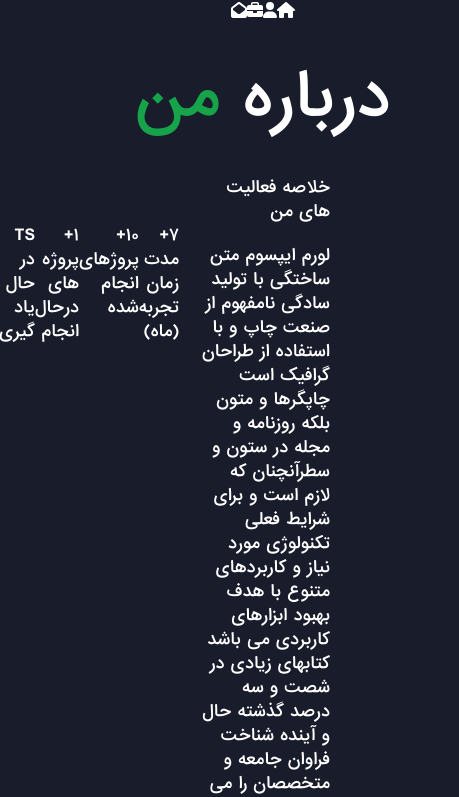
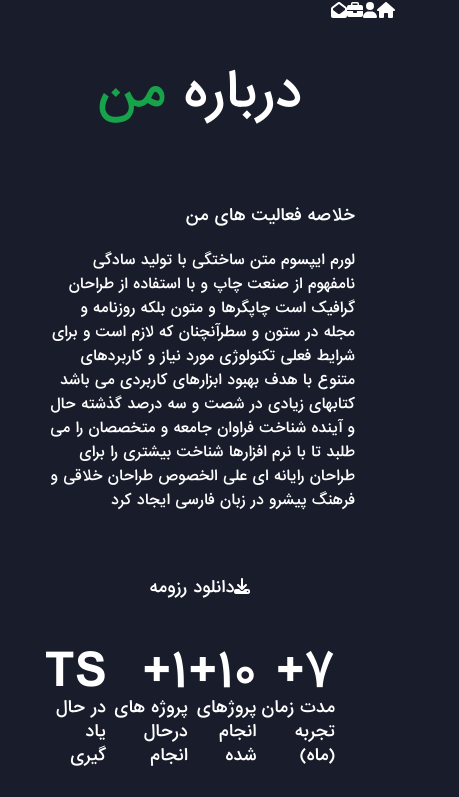
Before and after one commit to m-javad7/Portfolio-next, a Next.js app: page /about in a window 390 px wide. Shown: the top 797 px of the page, 459 px wide, since content can reach past the window. Built offline with nearby package versions, Linux system fonts and the light colour scheme.

Commit message:
feat: add about

```diff
--- a/app/about/page.js
+++ b/app/about/page.js
@@ -9,18 +9,18 @@ const About = async () => {
 
   return (
     <div>
-      <h1 className="text-center mt-11 text-6xl">درباره <span className="text-green-600">من</span></h1>
-      <div className="flex pr-32 mt-12">
-        <div className="w-1/2">
+      <h1 className="text-center mt-11 text-5xl md:text-6xl">درباره <span className="text-green-600">من</span></h1>
+      <div className="flex flex-col md:flex-row p-10 md:pr-28 mt-12">
+        <div className="w-full md:w-1/2">
           <h3>خلاصه فعالیت های من</h3>
-          <p className="mt-5">
+          <p className="mt-5 text-sm leading-6">
             لورم ایپسوم متن ساختگی با تولید سادگی نامفهوم از صنعت چاپ و با استفاده از طراحان گرافیک است چاپگرها و متون بلکه روزنامه و مجله در ستون و سطرآنچنان که لازم است و برای شرایط فعلی تکنولوژی مورد نیاز و کاربردهای متنوع با هدف بهبود ابزارهای کاربردی می باشد کتابهای زیادی در شصت و سه درصد گذشته حال و آینده شناخت فراوان جامعه و متخصصان را می طلبد تا با نرم افزارها شناخت بیشتری را برای طراحان رایانه ای علی الخصوص طراحان خلاقی و فرهنگ پیشرو در زبان فارسی ایجاد کرد
           </p>
           <div className="text-center mt-16">
           <BtnDownload/>
           </div>
         </div>
-        <div className="w-1/2 pr-5 mt-12">
+        <div className="md:w-1/2 pr-5 mt-12">
         <Experience data={data}/>
         </div>
       </div>
```
Also changed, not shown: Components/home/About.jsx (deleted, +0 -23 lines).
